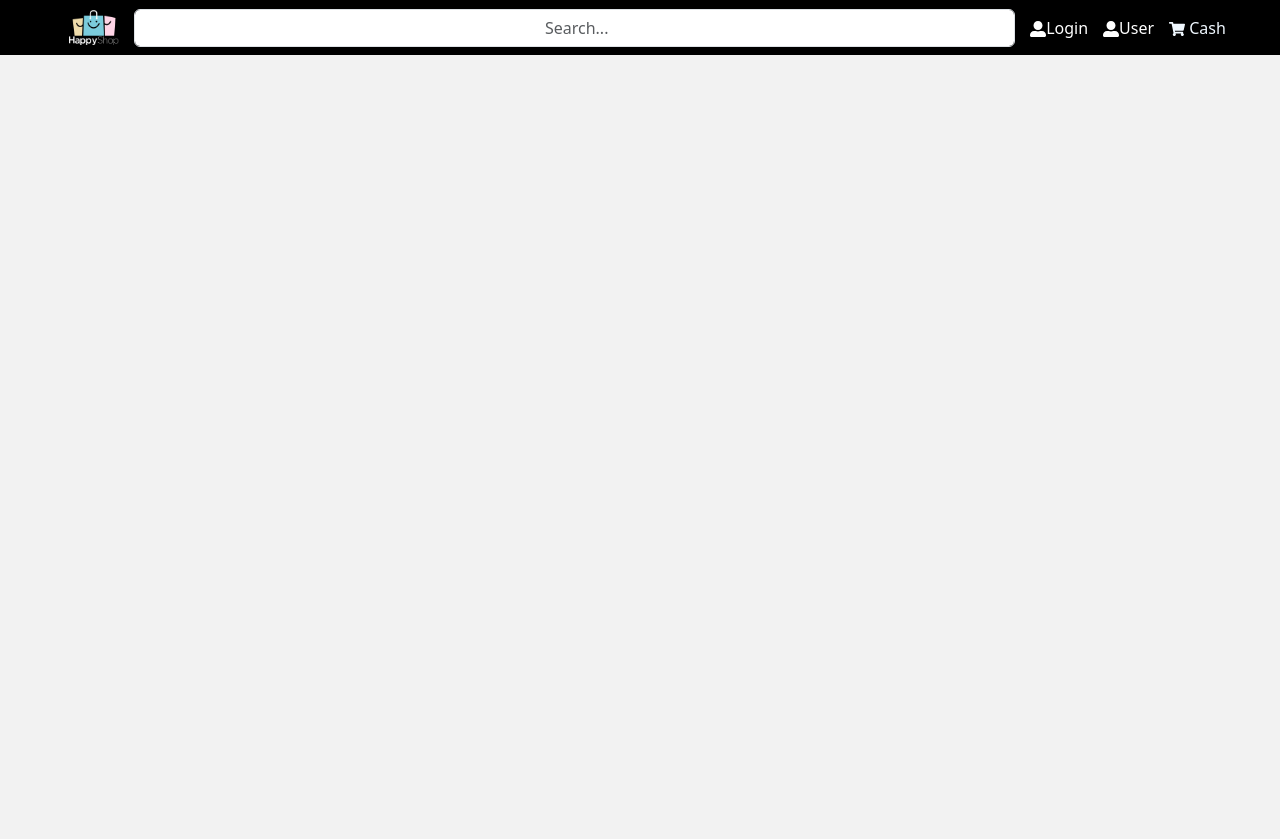
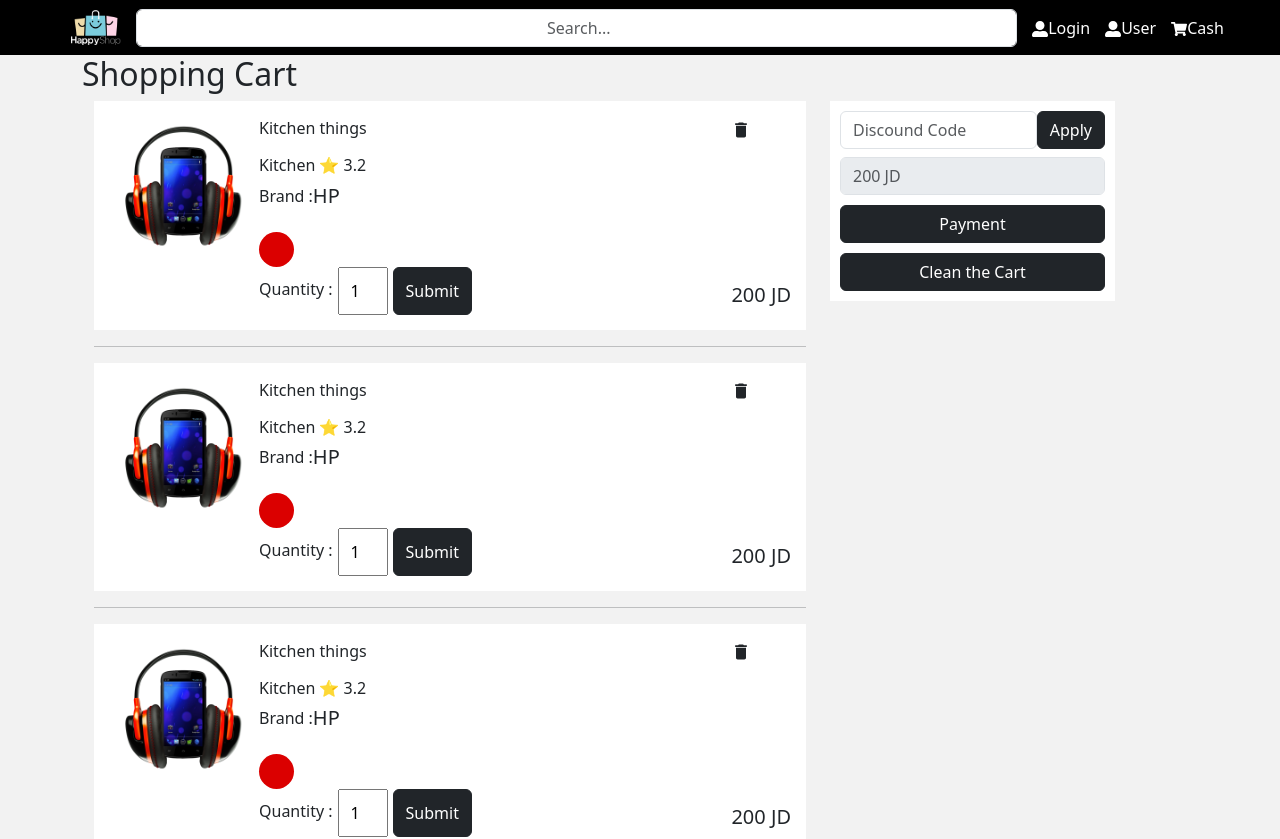
Before and after one commit to Zeyad-AL-Saifi/e-commerce-react-frontend, a React (Create React App) app: page /ShoppingCartPage in a window 1280 px wide. Before the commit this address had no page. Shown: the top 839 px of the page. Before the commit the page ends 800 px from the top, so only its background shows below. Built offline with nearby package versions, Linux system fonts and the light colour scheme.

Commit message:
shopping and mange my order done

```diff
--- a/src/App.js
+++ b/src/App.js
@@ -12,6 +12,7 @@ import ProfileManageOrderPage from "./pages/profile/ProfileManageOrderPage";
 import ProfileAddressPage from "./pages/profile/ProfileAddressPage";
 import ProfileFavoritePage from "./pages/profile/ProfileFavoritePage";
 import DetailsProductPage from "./pages/detailsProduct/DetailsProductPage";
+import ShoppingCartPage from "./pages/shopping-cart/ShoppingCartPage";
 
 const App = () => {
   return (
@@ -26,6 +27,7 @@ const App = () => {
           <Route path='/LoginPage' element={ <LoginPage /> } />
           <Route path='/SignupPage' element={ <SignupPage /> } />
           <Route path='/DetailsProduct' element={ <DetailsProductPage /> } />
+          <Route path='/ShoppingCartPage' element={ <ShoppingCartPage /> } />
           <Route path='Profile' element={ <ProfilePage /> }>
             <Route index element={ <ProfileInfoPage /> } />
             <Route path='/Profile/ProfileInfo' element={ <ProfileInfoPage /> } />
--- /dev/null
+++ b/src/components/body/profile/profile-manage-orders-comp/ProfileManageOrders.css
@@ -0,0 +1,45 @@
+.MyOrders {
+  background-color: white;
+  display: flex;
+  justify-content: space-between;
+  padding: 15px;
+}
+
+.MyOrders img {
+  width: 150px;
+}
+
+.MyOrders-itemImage-InfoItem {
+  display: flex;
+  align-content: space-around;
+}
+
+.row-Quantity {
+  display: inline-flex;
+  margin: 0;
+  padding: 0;
+
+
+}
+
+.row-Quantity * {
+  margin: 0;
+  padding-top: 10px;
+  padding-bottom: 10px;
+  margin-right: 5px;
+
+
+}
+
+.row-Quantity input {
+  width: 50px;
+  text-align: center;
+}
+
+
+
+.Order-details h6 {
+  color: chocolate;
+  margin: 0;
+  padding: 0;
+}
--- /dev/null
+++ b/src/components/body/profile/profile-manage-orders-comp/ProfileManageOrders.jsx
@@ -0,0 +1,20 @@
+import MyOrders from "./sections/myOrders";
+import "./ProfileManageOrders.css";
+const ProfileManageOrders = () => {
+  return (
+    <>
+      <div className="d-grid container">
+        <h2>Number of orders #78</h2>
+        <MyOrders />
+        <hr />
+        <MyOrders />
+        <hr />
+        <MyOrders />
+        <hr />
+        <MyOrders />
+      </div>
+    </>
+  );
+};
+
+export default ProfileManageOrders;
--- /dev/null
+++ b/src/components/body/profile/profile-manage-orders-comp/sections/myOrders.jsx
@@ -0,0 +1,41 @@
+import React from "react";
+import { MdDelete } from "react-icons/md";
+import img from "../../../../../images/item.png";
+
+const MyOrders = () => {
+  return (
+    <>
+      <div className="MyOrders d-grid">
+        <h4>Order Number #78 In 2032/12/5</h4>
+        <div className="MyOrders-itemImage-InfoItem">
+          <div className="itemImage">
+            <img src={img} alt="" />
+          </div>
+          <div className="InfoItem">
+            <p>Kitchen things</p>
+            <h6>
+              Kitchen <span>⭐ 3.2</span>
+            </h6>
+            <div className="row-Quantity">
+              <p>Quantity :</p>
+              <input type="number" placeholder="1" value={1} />
+              <div className="color"></div>
+            </div>
+          </div>
+        </div>
+        <div className="d-flex">
+          <h5>Delivery : True</h5>
+        </div>
+        <div className="d-flex">
+          <h5>Payment : True</h5>
+        </div>
+        <div className="d-flex">
+          <h5>Payment Way : visa</h5>
+        </div>
+        <h5 className="">Price: 200 JD</h5>
+      </div>
+    </>
+  );
+};
+
+export default MyOrders;
--- /dev/null
+++ b/src/components/body/shopping-cart/ShoppingCartComp.css
@@ -0,0 +1,47 @@
+.ShoppingItemCard {
+    background-color: white;
+    display: flex;
+    justify-content: space-between;
+    padding: 15px;
+}
+
+.ShoppingItemCard img {
+    width: 150px;
+}
+
+.itemImage-InfoItem {
+    display: flex;
+    align-content: space-around;
+}
+
+.row-Quantity {
+    display: inline-flex;
+    margin: 0;
+    padding: 0;
+
+
+}
+
+.row-Quantity * {
+    margin: 0;
+    padding-top: 10px;
+    padding-bottom: 10px;
+    margin-right: 5px;
+
+
+}
+
+.row-Quantity input {
+    width: 50px;
+    text-align: center;
+}
+
+.deleteItem-totle-price {
+    align-content: space-between;
+}
+
+.discound-code {
+    background-color: white;
+    max-height: 200px;
+    padding: 10px;
+}
--- /dev/null
+++ b/src/components/body/shopping-cart/ShoppingCartComp.jsx
@@ -0,0 +1,39 @@
+import React from "react";
+import "./ShoppingCartComp.css";
+import ListItemInShoppingCart from "./sections/ListItemInShoppingCart";
+const ShoppingCartComp = () => {
+  return (
+    <>
+      <div className="container">
+        <h2>Shopping Cart</h2>
+
+        <div className="row">
+          <div className="col-8">
+            <ListItemInShoppingCart />
+          </div>
+          <div className="discound-code col-3 d-grid">
+            <div className="d-flex">
+              <input
+                placeholder="Discound Code"
+                type="text"
+                className="form-control"
+              />
+              <button className="btn btn-dark m-0 ">Apply</button>
+            </div>
+            <input
+              placeholder="200 JD"
+              type="text"
+              className="form-control mt-2 text-align-center
+              "
+              disabled={true}
+            />
+            <button className="btn btn-dark">Payment</button>
+            <button className="btn btn-dark">Clean the Cart</button>
+          </div>
+        </div>
+      </div>
+    </>
+  );
+};
+
+export default ShoppingCartComp;
--- /dev/null
+++ b/src/components/body/shopping-cart/sections/ListItemInShoppingCart.jsx
@@ -0,0 +1,20 @@
+import React from "react";
+import ProductItemInShoppingCart from "./ProductItemInShoppingCart";
+
+const ListItemInShoppingCart = () => {
+  return (
+    <>
+      <div className="d-grid container">
+        <ProductItemInShoppingCart />
+        <hr />
+        <ProductItemInShoppingCart />
+        <hr />
+        <ProductItemInShoppingCart />
+        <hr />
+        <ProductItemInShoppingCart />
+      </div>
+    </>
+  );
+};
+
+export default ListItemInShoppingCart;
--- /dev/null
+++ b/src/components/body/shopping-cart/sections/ProductItemInShoppingCart.jsx
@@ -0,0 +1,40 @@
+import React from "react";
+import { MdDelete } from "react-icons/md";
+import img from "../../../../images/item.png";
+
+const ProductItemInShoppingCart = () => {
+  return (
+    <>
+      <div className="ShoppingItemCard">
+        <div className=" itemImage-InfoItem">
+          <div className="itemImage">
+            <img src={img} alt="" />
+          </div>
+          <div className="InfoItem">
+            <p>Kitchen things</p>
+            <h6>
+              Kitchen <span>⭐ 3.2</span>
+            </h6>
+            <p className="d-flex">
+              Brand : <h5> HP </h5>
+            </p>
+            <div className="color"></div>
+            <div className="row-Quantity">
+              <p>Quantity :</p>
+              <input type="number" placeholder="1" value={1} />
+              <button className="btn btn-dark">Submit</button>
+            </div>
+          </div>
+        </div>
+        <div className="d-grid deleteItem-totle-price">
+          <h5 className="deleteItem">
+            <MdDelete />
+          </h5>
+          <h5 className="totle-price">200 JD</h5>
+        </div>
+      </div>
+    </>
+  );
+};
+
+export default ProductItemInShoppingCart;
--- a/src/components/public-component/navbar/Navbar.js
+++ b/src/components/public-component/navbar/Navbar.js
@@ -29,7 +29,8 @@ const Navbar = () => {
                         <Link >Logout</Link>
                     </div>
                 </div>
-                <div className='navbar-item'><FaShoppingCart /> Cash</div>
+                <Link to={ '/ShoppingCartPage' } style={ { textDecoration: 'none', color: 'white' } }>
+                    <div className='navbar-item'><FaShoppingCart />Cash</div></Link>
             </div>
 
         </>
--- a/src/pages/profile/ProfileManageOrderPage.jsx
+++ b/src/pages/profile/ProfileManageOrderPage.jsx
@@ -1,7 +1,12 @@
 import React from "react";
+import ProfileManageOrders from "../../components/body/profile/profile-manage-orders-comp/ProfileManageOrders";
 
 const ProfileManageOrderPage = () => {
-  return <div></div>;
+  return (
+    <>
+      <ProfileManageOrders />
+    </>
+  );
 };
 
 export default ProfileManageOrderPage;
--- /dev/null
+++ b/src/pages/shopping-cart/ShoppingCartPage.jsx
@@ -0,0 +1,12 @@
+import React from "react";
+import ShoppingCartComp from "../../components/body/shopping-cart/ShoppingCartComp";
+
+const ShoppingCartPage = () => {
+  return (
+    <>
+      <ShoppingCartComp />
+    </>
+  );
+};
+
+export default ShoppingCartPage;
```
Also changed, not shown: src/components/header/Header.css (deleted).
